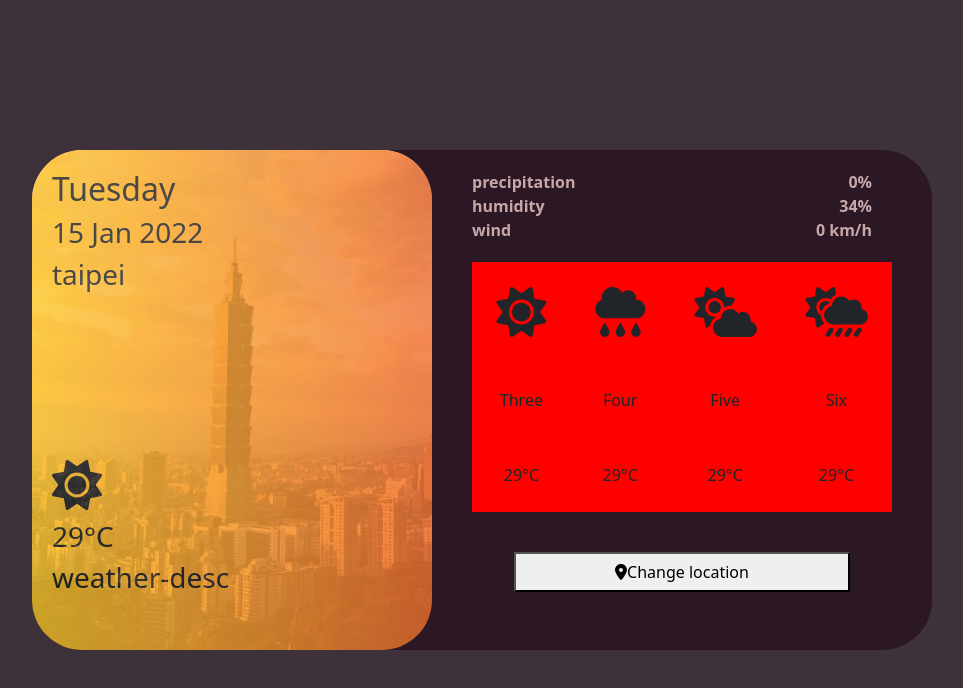
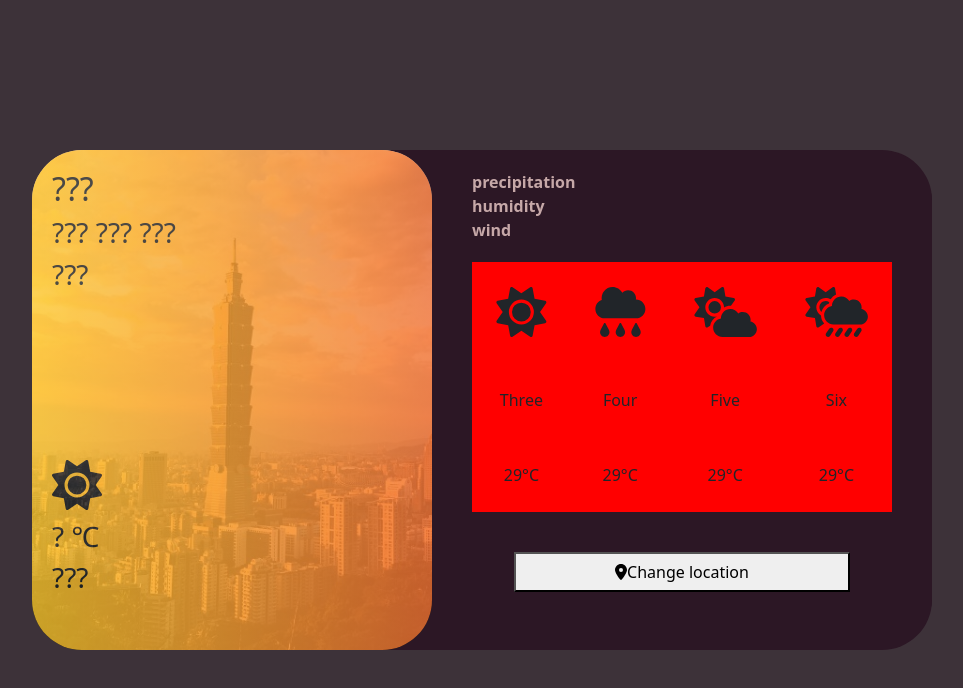
Before and after one commit to tsaiyishiu/weather_project, a Vue app: page / in a window 1280 px wide. Shown: the top 688 px of the page, without its empty margins (158-1121 px from the left). Built offline with nearby package versions, Linux system fonts and the light colour scheme.

Commit message:
vue寫法

```diff
--- a/src/App.vue
+++ b/src/App.vue
@@ -6,31 +6,31 @@
           <div class="container_now">
             <div class="background_city">
               <div class="Target">
-                <h2 class="worship">Tuesday</h2>
-                <h3 class="year month day">15 Jan 2022</h3>
-                <h3 class="Place">taipei</h3>
+                <h2 class="worship">{{ howDay }}</h2>
+                <h3 class="year month day">{{ yearMonthDay }}</h3>
+                <h3 class="Place">{{ howPlace }}</h3>
               </div>
               <div class="current">
                 <i class="fa-solid fa-sun"></i>
-                <h3 class="temperature">29°C</h3>
-                <h3 class="weather-desc">weather-desc</h3>
+                <h3 class="temperature">{{ howTemperature }} &#8451;</h3>
+                <h3 class="weather-desc">{{ howWeather }}</h3>
               </div>
             </div>
           </div>
           <div class="container_future ">
             <div class="info_current d-flex flex-column">
-              <div class="precipitation">
-                <span>precipitation</span>
-                <span>0%</span>
+              <div v-for="item in items" :key='item.message' class="precipitation">
+                <span>{{ item.message}}</span>
+                <!-- <span>0%</span> -->
               </div>
-              <div class="humidity">
+              <!-- <div class="humidity">
                 <span>humidity</span>
                 <span>34%</span>
               </div>
               <div class="wind">
                 <span>wind</span>
                 <span>0 km/h</span>
-              </div>
+              </div> -->
             </div>
             <div class="forecast_weather">
               <div class="forecast_items d-flex justify-content-center">
@@ -72,6 +72,7 @@
     1.分頁 轉換頁面 路由器router （vue router後續）
     2.首頁漂亮練切版，天氣預報為主題 皆天氣預報api
     3.副頁欄位 輸入名字電話信箱地址 送入localstrogi
+    看30天接api
 
 
    -->
@@ -81,7 +82,16 @@
   export default {
     data() {
       return {
-
+        howDay:'???',
+        yearMonthDay:'??? ??? ???',
+        howPlace:'???',
+        howTemperature:'?',
+        howWeather:'???',
+        items:[
+          {message:'precipitation'},
+          {message:'humidity'},
+          {message:'wind'},
+        ]
       }
     },
      methods: {
```
